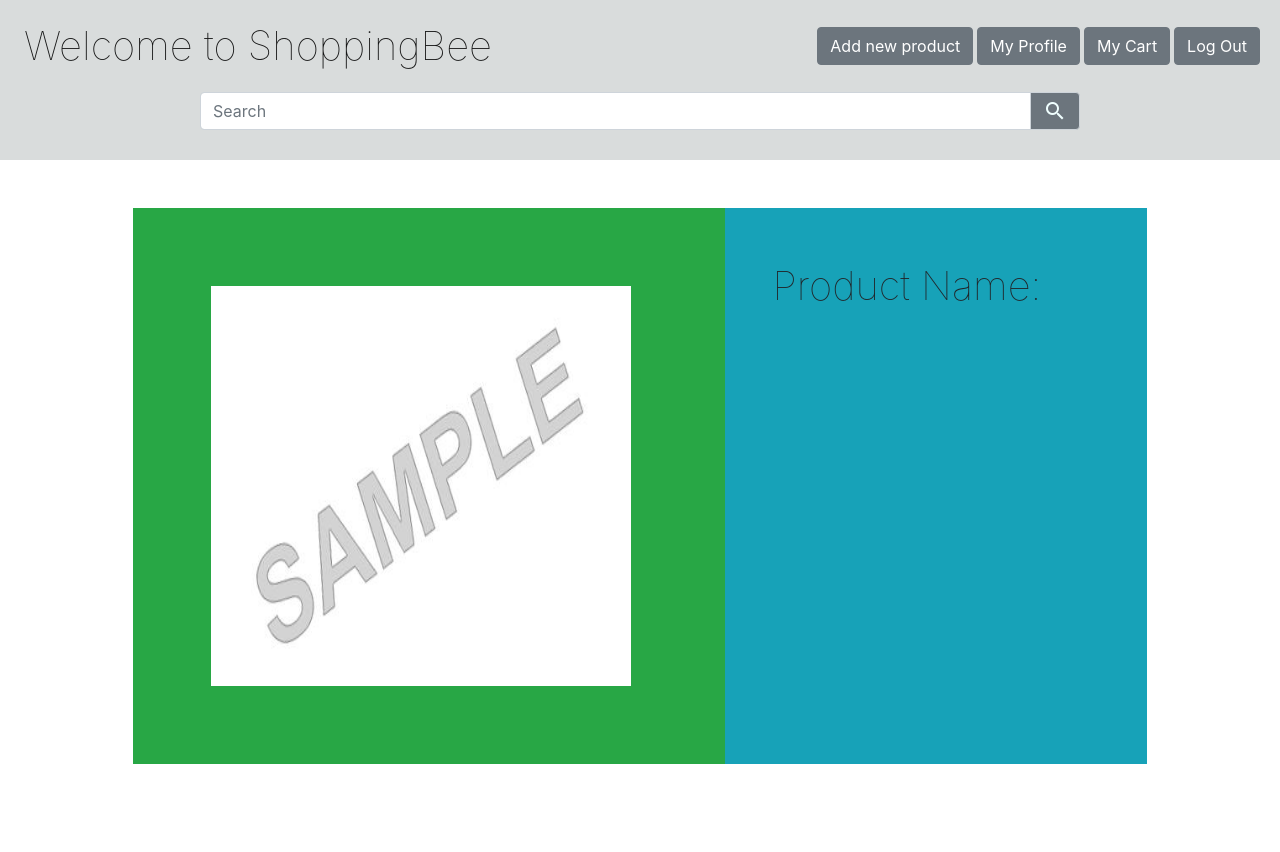
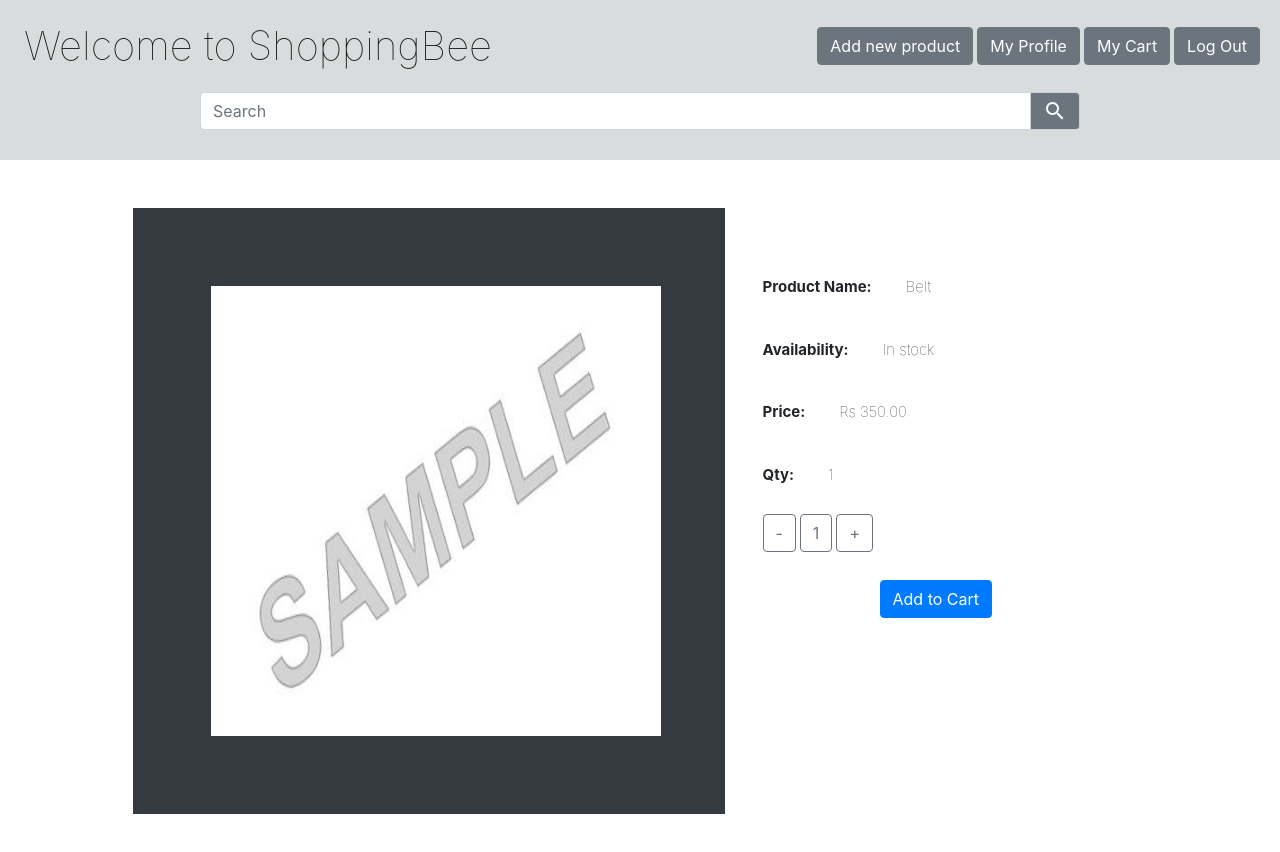
Before and after one commit to Vanshikaa00/shoppingApp, an Angular app: page /product-details in a window 1280 px wide. Shown: the top 852 px of the page. Before the commit the page ends 812 px from the top, so only its background shows below. Built offline with nearby package versions, Linux system fonts and the light colour scheme.

Commit message:
fifth commit

```diff
--- a/src/app/home-page/home-page.component.html
+++ b/src/app/home-page/home-page.component.html
@@ -37,28 +37,7 @@
 
 <!--col 2 starts-->
     <div class="col-sm-9 p-4 colorgray ">
-
-      <div class="m-2 d-flex flex-wrap">
-        <div *ngFor="let product of products" class="m-4">
-          <div class="card elementsAlignedInThree" >
-            <div class="mt-5 mx-auto">
-
-
-              <div class="card-body ">
-                <img class="card-img-top mx-4 image pb-3" src={{product.src}}>
-                <div class="prodName">{{product.Name}}</div><br>
-                <div class="prodPrice">{{product.Price}}</div><br>
-                <div class="prodPrice"><a routerLink="/product-list">View Details</a></div><br>
-
-                <button type="button" routerLink="/cart" class="btnclass btn-small btn btn-primary">Add to Cart</button>
-
-              </div>
-
-            </div>
-          </div>
-        </div>
-      </div>
-
+   <app-product-list></app-product-list>
     </div>
 <!--col 2 ends-->
   </div>
--- a/src/app/home-page/home-page.component.scss
+++ b/src/app/home-page/home-page.component.scss
@@ -6,29 +6,3 @@ font-weight: lighter;
   margin:0 25px 0 25px;
   font-size: larger;
 }
-.colorgray{
-  background-color:#F4F6F6;
-}
-.elementsAlignedInThree{
-  width: 310px;
-  height:470px;
-}
-.image
-{
-  width: 200px;
-  height: 200px;
-}
-.prodName{
-  font-size: large;
-  font-weight: bold;
- color:slategrey;
-text-align: center;
-}
-.prodPrice{
-  font-size:medium;
-  font-weight: lighter;
-  color:darkslateblue;
-  text-align: center;
-}
-.btnclass{
-margin:0 0 40px 80px ;}
--- a/src/app/product-details/product-details.component.html
+++ b/src/app/product-details/product-details.component.html
@@ -1,13 +1,46 @@
 <app-nav-bar></app-nav-bar>
 <div class="container">
 <div class="row m-5">
-  <div class="col-sm-7  p-5 bg-success">
+  <div class="col-sm-7  p-5 bg-dark">
     <img class="imagesizing" src="assets/scenery.jpg">
   </div>
-  <div class="col-sm-5 p-5 bg-info">
+  <div class="col-sm-5 p-2 py-5">
+    <div class="container">
 
-    <div class="c1">Product Name: </div>
+      <div class="row">
+        <span class="c2">Product Name: </span><span class="c3">    Belt</span>
 
+      </div>
+
+      <div class="row">
+        <span class="c2">Availability:</span><span class="c3">   In stock</span>
+
+      </div>
+
+      <div class="row">
+        <span class="c2">Price:</span><span class="c3"> Rs 350.00</span>
+
+      </div>
+
+      <div class="row">
+        <span class="c2">Qty: </span><span class="c3">1</span>
+        <div class="container c4">
+          <div class="row">
+            <div class="col-sm-12">
+              <button type="button" class=" btn btn-outline-secondary">-</button>
+              <button type="button" class="mx-1 btn btn-outline-secondary">1</button>
+              <button type="button" class="btn btn-outline-secondary">+</button>
+            </div>
+          </div>
+        </div>
+        <hr/>
+      </div>
+
+      <div class="row ">
+        <button type="button" routerLink="/cart" class="mx-auto my-2 btnclass btn-small btn btn-primary">Add to Cart</button>
+      </div>
+
+    </div>
   </div>
 </div>
 </div>
--- a/src/app/product-details/product-details.component.scss
+++ b/src/app/product-details/product-details.component.scss
@@ -1,10 +1,22 @@
 .imagesizing{
-  height: 400px;
-  width: 420px;
+  height: 450px;
+  width: 450px;
   margin: 30px;
 }
 .c1{
   font-size: 40px;
   font-weight: lighter;
-
 }
+.c2{
+  padding: 20px 4px 20px 30px;
+  font-weight: bold;
+  font-size:15px;
+}
+.c3{
+  padding: 20px 10px 20px 30px;
+font-weight: lighter;
+  font-size:15px;
+}
+.c4{
+  padding: 8px 10px 20px 30px;
+}
--- a/src/app/product-list/product-list.component.html
+++ b/src/app/product-list/product-list.component.html
@@ -1,2 +1,26 @@
+<!--
 <p>product-list works!</p>
 <button (click)="goToDetails(1)">Click Me!</button>
+-->
+
+
+  <div class="m-2 d-flex flex-wrap">
+    <div *ngFor="let product of products" class="m-4">
+      <div class="card elementsAlignedInThree" >
+        <div class="mt-5 mx-auto">
+
+
+          <div class="card-body ">
+            <img class="card-img-top mx-4 image pb-3" src={{product.src}}>
+            <div class="prodName">{{product.Name}}</div><br>
+            <div class="prodPrice">{{product.Price}}</div><br>
+            <div class="prodPrice"><a routerLink="/product-details">View Details</a></div><br>
+
+            <button type="button" routerLink="/cart" class="btnclass btn-small btn btn-primary">Add to Cart</button>
+
+          </div>
+
+        </div>
+      </div>
+    </div>
+  </div>
--- a/src/app/product-list/product-list.component.scss
+++ b/src/app/product-list/product-list.component.scss
@@ -0,0 +1,30 @@
+.colorgray{
+  background-color:#F4F6F6;
+}
+
+.btnclass{
+  margin:0 0 40px 80px ;
+}
+
+.elementsAlignedInThree{
+  width: 310px;
+  height:470px;
+}
+.image
+{
+  width: 200px;
+  height: 200px;
+}
+
+.prodName{
+  font-size: large;
+  font-weight: bold;
+  color:slategrey;
+  text-align: center;
+}
+.prodPrice{
+  font-size:medium;
+  font-weight: lighter;
+  color:darkslateblue;
+  text-align: center;
+}
--- a/src/app/product-list/product-list.component.ts
+++ b/src/app/product-list/product-list.component.ts
@@ -1,5 +1,6 @@
 import { Component, OnInit } from '@angular/core';
 import {Router} from '@angular/router';
+import {productItems} from './product.items';
 
 @Component({
   selector: 'app-product-list',
@@ -8,11 +9,13 @@ import {Router} from '@angular/router';
 })
 export class ProductListComponent implements OnInit {
 
-  constructor(private router: Router) { }
+/*  constructor(private router: Router) { }*/
+  constructor() { }
+  products = productItems;
 
   ngOnInit() {
   }
-goToDetails(id) {
+/*goToDetails(id) {
   this.router.navigate(['/product-details'], {queryParams: {id: 1}});
+}*/
 }
-}
--- a/src/app/user-cart/user-cart.component.html
+++ b/src/app/user-cart/user-cart.component.html
@@ -1,5 +1,5 @@
 <app-nav-bar></app-nav-bar>
-<div class="container c1 ">
+<div class=" container c1 ">
   <table class="  table table-bordered">
     <thead>
     <tr>
@@ -13,16 +13,18 @@
     </thead>
     <tbody>
     <tr>
-      <td class="c4"> <a>X</a></td>
+      <td class="c4"> <a href="#" class="text-dark">X</a></td>
       <td class="c3"><img src="assets/scenery.jpg" style="width: 70px;height: 70px;"></td>
       <td class="c3 ">Belt</td>
-      <td class="c3"> Rs 650.00</td>
+      <td class="c3 " > Rs 650.00</td>
       <td class="c3">
-        <div class="container ">
-          <div class="row d-flex mx-5" >
-            <button class="mx-1 btn text-light bg-primary col-sm-1">-</button>
-            <button class="mx-1  btn text-light  bg-primary col-sm-1">1</button>
-            <button class="mx-1 btn text-light bg-primary col-sm-1">+</button>
+        <div class="container">
+          <div class="row">
+            <div class="col-sm-12">
+              <button type="button" class=" btn btn-outline-secondary">-</button>
+              <button type="button" class="mx-1 btn btn-outline-secondary">1</button>
+              <button type="button" class="btn btn-outline-secondary">+</button>
+            </div>
           </div>
         </div>
       </td>
@@ -34,3 +36,23 @@
     </tbody>
   </table>
 </div>
+
+<div class=" flex-wrap container c5">
+  <div  style="margin-left:57%;">Cart Totals</div>
+  <br/>
+  <table style="margin-left:57%;" class="  table table-bordered">
+    <tr>
+      <th>Subtotal</th>
+      <td style="font-weight: lighter;">Rs 650.00</td>
+    </tr>
+    <tr>
+      <th>Total</th>
+      <td style="font-weight: lighter;">Rs 650.00</td>
+    </tr>
+  </table>
+  </div>
+
+
+<div class="container">
+  <button class="mx-3 btn btn-primary" style="float: right;">Proceed to checkout</button>
+</div>
--- a/src/app/user-cart/user-cart.component.scss
+++ b/src/app/user-cart/user-cart.component.scss
@@ -1,8 +1,8 @@
 
 
 .c1{
-  padding:30px;
-  margin-top: 70px;
+  padding:25px;
+  margin-top: 40px;
 }
 .c2{
 margin:15px 0 15px 900px;
@@ -17,3 +17,7 @@ margin:15px 0 15px 900px;
  padding-top: 35px;
   text-align:center;
 }
+.c5{
+  width: 35%;
+
+}
```
